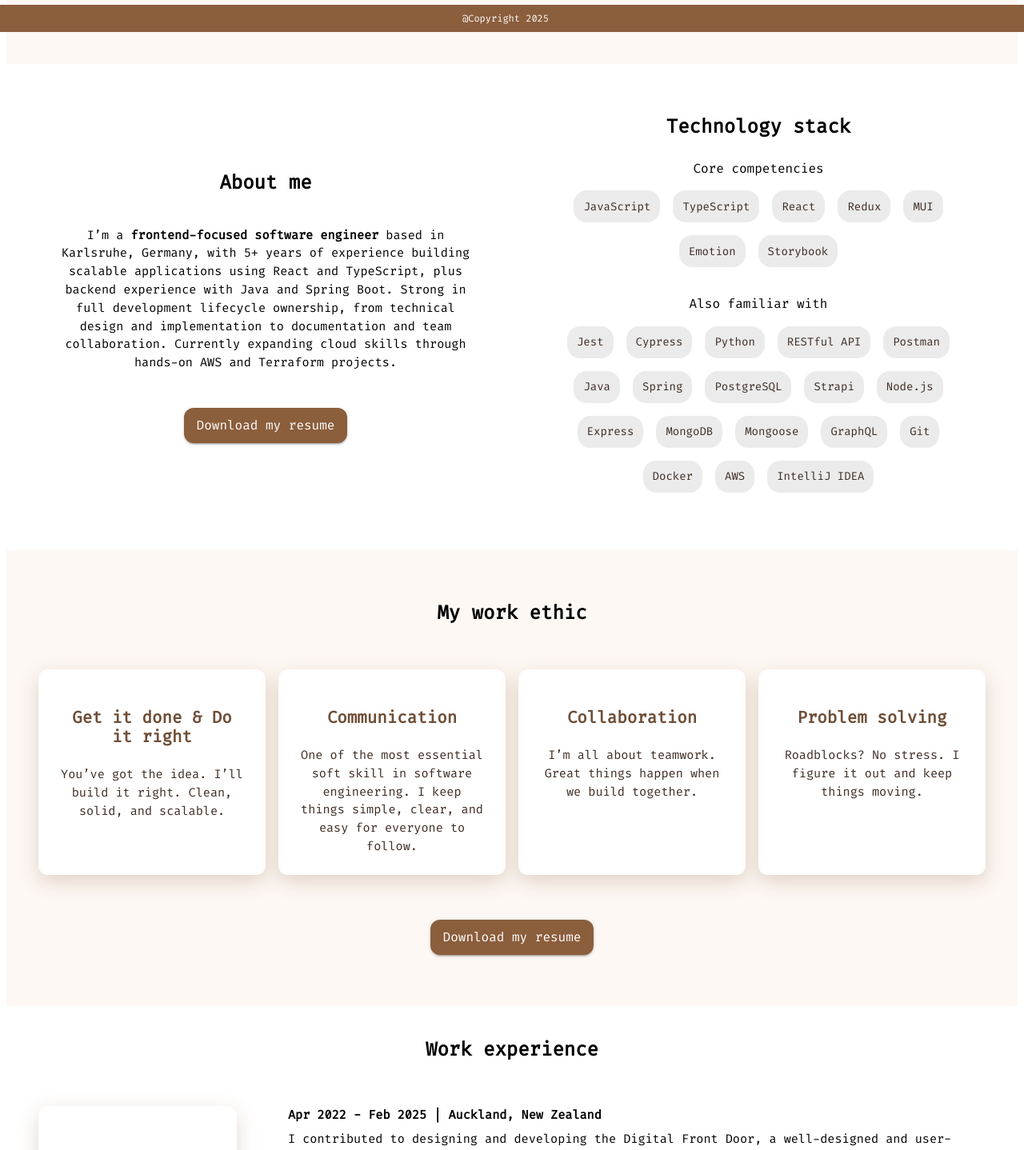
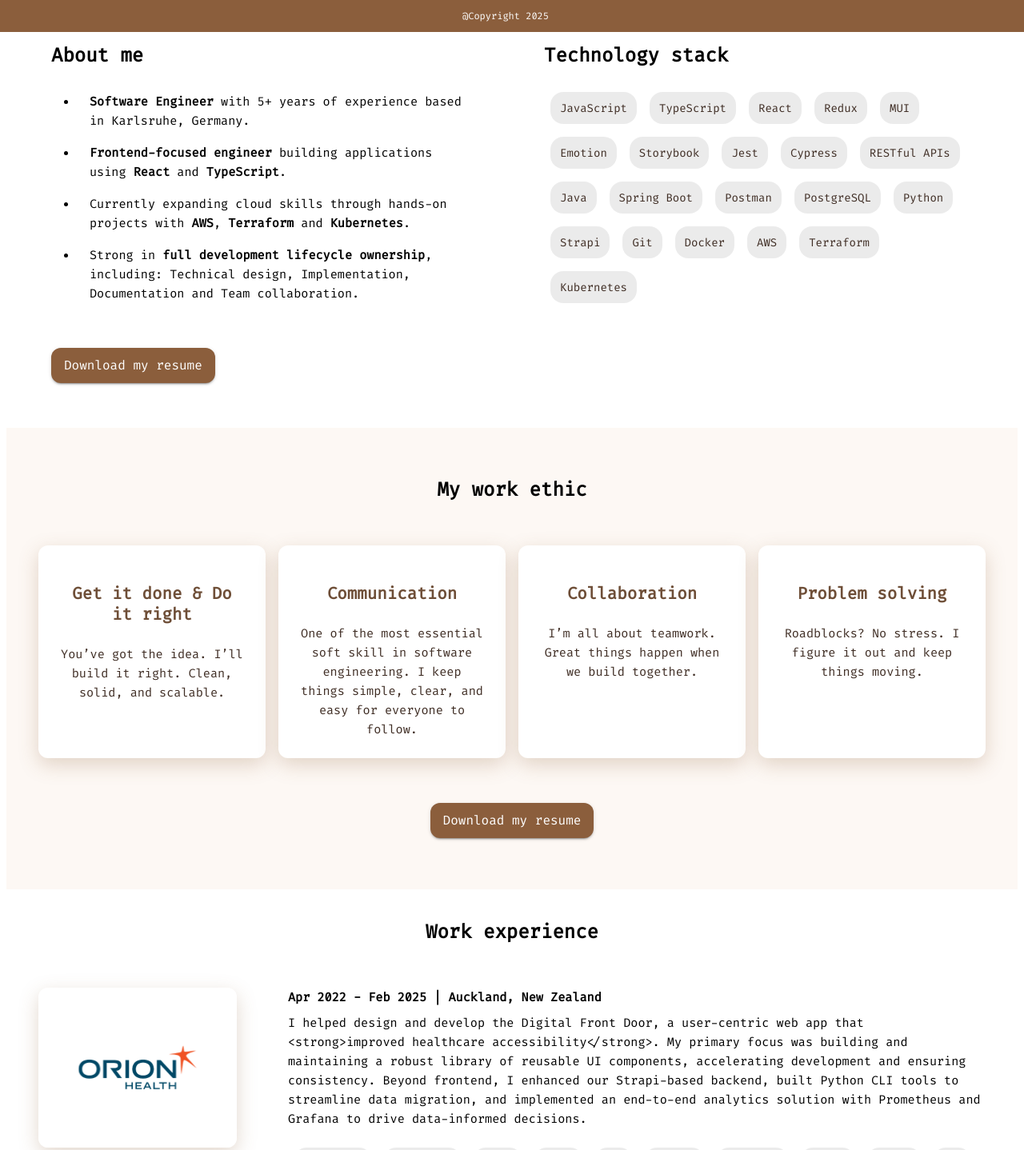
Before and after one commit to lrasata/lrasata-website, a React (Vite) app: page / in a window 1280 px wide. Shown: the part 760-2198 px from the top of the page at 80% size. Built offline with nearby package versions, Linux system fonts and the light colour scheme.

Commit message:
feat: added new projects and refactored sections

```diff
--- a/src/components/AboutMe.jsx
+++ b/src/components/AboutMe.jsx
@@ -8,6 +8,8 @@ import {
   useTheme,
 } from "@mui/material";
 import TechChip from "./TechChip.jsx";
+import List from "@mui/material/List";
+import ListItem from "@mui/material/ListItem";
 
 const CORE_COMPETENCIES = [
   "JavaScript",
@@ -17,27 +19,20 @@ const CORE_COMPETENCIES = [
   "MUI",
   "Emotion",
   "Storybook",
-];
-
-const OTHER_TECH_STACK = [
   "Jest",
   "Cypress",
+  "RESTful APIs",
+  "Java",
+  "Spring Boot",
+  "Postman",
+  "PostgreSQL",
   "Python",
-  "RESTful API",
-  "Postman",
-  "Java",
-  "Spring",
-  "PostgreSQL",
   "Strapi",
-  "Node.js",
-  "Express",
-  "MongoDB",
-  "Mongoose",
-  "GraphQL",
   "Git",
   "Docker",
   "AWS",
-  "IntelliJ IDEA",
+  "Terraform",
+  "Kubernetes",
 ];
 
 const AboutMe = () => {
@@ -56,27 +51,42 @@ const AboutMe = () => {
   return (
     <section id="about">
       <Container maxWidth="xl">
-        <Grid
-          container
-          spacing={2}
-          sx={{ minHeight: "70vh" }}
-          alignItems="center"
-          textAlign="center"
-          my={3}
-        >
+        <Grid container spacing={2} my={3}>
           <Grid size={{ xs: 12, sm: 12, md: 6 }} padding={isMobile ? 2 : 4}>
-            <Typography variant="h2" gutterBottom mb={5}>
+            <Typography variant="h2" gutterBottom mb={2}>
               About me
             </Typography>
-            <Typography variant="body1" component="p" gutterBottom>
-              I’m&nbsp;a <strong>frontend-focused software engineer</strong>{" "}
-              based in Karlsruhe, Germany, with 5+ years of experience building
-              scalable applications using React and TypeScript, plus backend
-              experience with Java and Spring Boot. Strong in full development
-              lifecycle ownership, from technical design and implementation to
-              documentation and team collaboration. Currently expanding cloud
-              skills through hands-on AWS and Terraform projects.
-            </Typography>
+            <List sx={{ listStyleType: "disc", pl: 4 }}>
+              <ListItem sx={{ display: "list-item" }}>
+                <Typography variant="body1" component="span" gutterBottom>
+                  <strong>Software Engineer</strong> with 5+ years of experience
+                  based in Karlsruhe, Germany.
+                </Typography>
+              </ListItem>
+              <ListItem sx={{ display: "list-item" }}>
+                <Typography variant="body1" component="span" gutterBottom>
+                  <strong>Frontend-focused engineer</strong> building
+                  applications using <strong>React</strong> and{" "}
+                  <strong>TypeScript</strong>.
+                </Typography>
+              </ListItem>
+              <ListItem sx={{ display: "list-item" }}>
+                <Typography variant="body1" component="span" gutterBottom>
+                  Currently expanding cloud skills through hands-on projects
+                  with <strong>AWS</strong>, <strong>Terraform</strong> and{" "}
+                  <strong>Kubernetes</strong>.
+                </Typography>
+              </ListItem>
+              <ListItem sx={{ display: "list-item" }}>
+                <Typography variant="body1" component="span" gutterBottom>
+                  Strong in{" "}
+                  <strong>full development lifecycle ownership</strong>,
+                  including: Technical design, Implementation, Documentation and
+                  Team collaboration.
+                </Typography>
+              </ListItem>
+            </List>
+
             <Button
               variant="contained"
               size="large"
@@ -91,18 +101,7 @@ const AboutMe = () => {
               Technology stack
             </Typography>
             <Box mt={3}>
-              <Typography variant="subtitle1" gutterBottom>
-                Core competencies
-              </Typography>
               {CORE_COMPETENCIES.map((skill, index) => (
-                <TechChip key={`${skill}-${index}`} label={skill} />
-              ))}
-            </Box>
-            <Box mt={3}>
-              <Typography variant="subtitle1" gutterBottom>
-                Also familiar with{" "}
-              </Typography>
-              {OTHER_TECH_STACK.map((skill, index) => (
                 <TechChip key={`${skill}-${index}`} label={skill} />
               ))}
             </Box>
--- /dev/null
+++ b/src/components/ExperimentSection.jsx
@@ -0,0 +1,84 @@
+import {
+  Box,
+  Button,
+  Card,
+  CardActions,
+  CardContent,
+  CardMedia,
+  Grid,
+  Typography,
+  useMediaQuery,
+  useTheme,
+} from "@mui/material";
+import PropTypes from "prop-types";
+import TechChip from "./TechChip.jsx";
+
+const ExperimentSection = ({ title, projectItems }) => {
+  const theme = useTheme();
+  const isMobile = useMediaQuery(theme.breakpoints.down("sm"));
+  return (
+    <>
+      <Typography variant="h2" gutterBottom my={5} sx={{ textAlign: "center" }}>
+        {title}
+      </Typography>
+      <Grid container spacing={3} display={"flex"} mb={5}>
+        {projectItems.map((item, index) => (
+          <Grid size={{ xs: 12, sm: 6, md: 3 }} key={`${item.title}-${index}`}>
+            <Card
+              sx={{
+                display: "flex",
+                flexDirection: "column",
+                height: "100%",
+              }}
+            >
+              <CardMedia
+                sx={{ height: 300 }}
+                image={item.logo}
+                title={item.ariaLabel}
+              />
+
+              <CardContent sx={{ flex: "1 1 auto" }}>
+                <Typography gutterBottom mb={1}>
+                  <strong>{item.title}</strong>
+                </Typography>
+                <Typography variant="body1">{item.description}</Typography>
+                <Box mt={2}>
+                  {item.tags.map((tag) => (
+                    <TechChip label={tag} key={tag} fontSize={12} height={30} />
+                  ))}
+                </Box>
+              </CardContent>
+              <CardActions sx={{ mt: "auto" }}>
+                <Button
+                  variant="outlined"
+                  href={item.link}
+                  target="_blank"
+                  fullWidth
+                >
+                  {item.buttonText}
+                </Button>
+              </CardActions>
+            </Card>
+          </Grid>
+        ))}
+      </Grid>
+    </>
+  );
+};
+
+ExperimentSection.propTypes = {
+  title: PropTypes.string,
+  projectItems: PropTypes.arrayOf(
+    PropTypes.shape({
+      logo: PropTypes.string,
+      ariaLabel: PropTypes.string,
+      title: PropTypes.string,
+      description: PropTypes.string,
+      link: PropTypes.string,
+      tags: PropTypes.arrayOf(PropTypes.string),
+      buttonText: PropTypes.string,
+    }),
+  ),
+};
+
+export default ExperimentSection;
--- a/src/components/Projects.jsx
+++ b/src/components/Projects.jsx
@@ -3,9 +3,10 @@ import orionhealthLogo from "../assets/orionhealth-logo.png";
 import obsLogo from "../assets/obs-logo.png";
 import todoList from "../assets/todolist.png";
 import themealrecipe from "../assets/themealrecipedb.png";
-import questionworkflow from "../assets/question-workflow.png";
+import koaLogo from "../assets/koa.png";
 import pokedex from "../assets/pokedex.png";
-import ProjectSection from "./ProjectSection.jsx";
+import WorkSection from "./WorkSection.jsx";
+import ExperimentSection from "./ExperimentSection.jsx";
 
 const WORK = [
   {
@@ -16,15 +17,12 @@ const WORK = [
         ariaLabel: "orion health",
         title: "Apr 2022 - Feb 2025 | Auckland, New Zealand",
         description:
-          "I contributed to designing and developing the Digital Front Door, a well-designed and user-friendly web application that empowered users in their healthcare journey. " +
-          "While my primary focus was on building and maintaining a library of reusable UI components and features, I also played a role beyond frontend development. " +
-          "I contributed to enhancing and maintaining our backend application built with Strapi, developed Python CLI tools for data migration, " +
-          "and helped implement an end-to-end solution for user analytics using tools like Prometheus and Grafana.",
+          "I helped design and develop the Digital Front Door, a user-centric web app that <strong>improved healthcare accessibility</strong>. My primary focus was building and maintaining a robust library of reusable UI components, accelerating development and ensuring consistency. Beyond frontend, I enhanced our Strapi-based backend, built Python CLI tools to streamline data migration, and implemented an end-to-end analytics solution with Prometheus and Grafana to drive data-informed decisions.",
         link: "https://orionhealth.com/global/digital-front-door/#",
         buttonText: "View the project",
         tags: [
-          "Javascript",
-          "Typescript",
+          "JavaScript",
+          "TypeScript",
           "React",
           "Redux",
           "MUI",
@@ -44,9 +42,7 @@ const WORK = [
         ariaLabel: "orange business services",
         title: "Sept 2016 - Sept 2019 | Rennes, France",
         description:
-          "I contributed to designing and developing the Flux Vision client web portal, built using JHipster, a full-stack development platform. " +
-          "The web application featured a Spring Boot backend and an Angular frontend. This portal enabled clients to securely access statistical reports derived from " +
-          "mobile data analytics on the Orange mobile network, providing valuable insights for business and operational decision-making.",
+          "Contributed to the design and development of the Flux Vision client web portal using JHipster, combining a Spring Boot backend with an Angular frontend. The portal enabled Orange clients to securely access data analytics reports and dashboards, delivering actionable insights that supported strategic business and operational decisions.",
         link: "https://www.orange-business.com/en/solutions/data-intelligence-iot/flux-vision",
         buttonText: "View the project",
         tags: ["Angular", "Typescript", "Java", "Spring Boot", "JHipster"],
@@ -57,70 +53,43 @@ const WORK = [
     title: "Experiments",
     projectItems: [
       {
+        logo: koaLogo,
+        ariaLabel: "Koa UI",
+        title: "Koa UI - Design System",
+        description:
+          "Lightweight, themeable React component library built with Emotion and Storybook.",
+        link: "https://github.com/lrasata/koa-ui",
+        buttonText: "Access demo and code",
+        tags: ["React", "Emotion", "Storybook", "Chromatic"],
+      },
+      {
         logo: todoList,
         ariaLabel: "My TODO list",
         title: "My TODO list",
-        description:
-          "This project is a full stack web application which I built as a practice of learning : Node.js, Express, MongoDB and Mongoose. " +
-          "This web application also features a frontend built with Mui and React, it also uses Redux toolkit for state management",
+        description: "MERN full stack web application",
         link: "https://github.com/lrasata/todo-list-app",
         buttonText: "Access demo and code",
-        tags: [
-          "Typescript",
-          "React",
-          "MUI",
-          "Redux",
-          "Node.js",
-          "Express",
-          "MongoDB",
-          "Mongoose",
-          "NoSQL",
-          "Restful API",
-        ],
+        tags: ["MongoDB", "Express", "React", "Redux", "NoSQL", "Restful APIs"],
       },
       {
         logo: themealrecipe,
         ariaLabel: "The meal recipe database",
         title: "The meal recipe database",
         description:
-          "This web application, powered by TheMealDB API, lets users search for their favorite recipes. It also serves as a training project, showcasing the use of React, Redux, Redux Toolkit, Redux Thunk, and React Router.",
+          "Web application  showcasing React, Redux, Redux Toolkit, Redux Thunk, and React Router.",
         link: "https://github.com/lrasata/themeal-recipe-db-app",
         buttonText: "Access demo and code",
-        tags: ["Typescript", "React", "MUI", "Redux"],
+        tags: ["Typescript", "React", "Redux", "MUI"],
       },
       {
         logo: pokedex,
         ariaLabel: "Pokedex",
         title: "Pokedex",
         description:
-          "Another full stack web application which I built as a practice of learning GraphQL. " +
-          "This web application features a backend built with Node.js, Express, MongoDB and Mongoose. And the frontend is built with Mui and React.",
+          "Full stack web application built as a practice of learning GraphQL.",
         link: "https://github.com/lrasata/pokedex/tree/main",
         buttonText: "Access demo and code",
-        tags: [
-          "Javascript",
-          "Typescript",
-          "React",
-          "MUI",
-          "Node.js",
-          "Express",
-          "MongoDB",
-          "Mongoose",
-          "GraphQL",
-          "NoSQL",
-        ],
-      },
-      {
-        logo: questionworkflow,
-        ariaLabel: "Question workflow app",
-        title: "Question workflow widget",
-        description:
-          "This project features a Strapi-powered backend, where admin users can define a collection of questions and possible answers through the Strapi Admin Panel. " +
-          "The React-based frontend presents these workflow questions to end users, allowing them to select their responses. " +
-          "It showcases how to build a lightweight full stack solution using React and Strapi.",
-        link: "https://github.com/lrasata/question-workflow-frontend-app",
-        buttonText: "Access demo and code",
-        tags: ["Typescript", "React", "MUI", "Redux", "Strapi", "Restful API"],
+        tags: ["React", "MUI", "Express", "MongoDB", "GraphQL", "NoSQL"],
       },
     ],
   },
@@ -131,13 +100,16 @@ const Projects = () => {
     <section id="work">
       <Box alignContent="center" sx={{ minHeight: "50vh" }}>
         <Container maxWidth="xl">
-          {WORK.map((item, index) => (
-            <ProjectSection
-              key={`${index}-${item.title}`}
-              title={item.title}
-              projectItems={item.projectItems}
-            />
-          ))}
+          <WorkSection
+            key={`${WORK[0].title}`}
+            title={WORK[0].title}
+            projectItems={WORK[0].projectItems}
+          />
+          <ExperimentSection
+            key={`${WORK[1].title}`}
+            title={WORK[1].title}
+            projectItems={WORK[1].projectItems}
+          />
         </Container>
       </Box>
     </section>
--- a/src/components/ProjectSection.jsx
+++ b/src/components/WorkSection.jsx
@@ -4,7 +4,6 @@ import {
   Card,
   CardMedia,
   Grid,
-  Stack,
   Typography,
   useMediaQuery,
   useTheme,
@@ -13,7 +12,7 @@ import PropTypes from "prop-types";
 import TechChip from "./TechChip.jsx";
 import Divider from "@mui/material/Divider";
 
-const ProjectSection = ({ title, projectItems }) => {
+const WorkSection = ({ title, projectItems }) => {
   const theme = useTheme();
   const isMobile = useMediaQuery(theme.breakpoints.down("sm"));
   return (
@@ -43,7 +42,7 @@ const ProjectSection = ({ title, projectItems }) => {
             <Typography gutterBottom mb={1}>
               <strong>{item.title}</strong>
             </Typography>
-            <Typography>{item.description}</Typography>
+            <Typography variant="body1">{item.description}</Typography>
             <Box my={2}>
               {item.tags.map((tag) => (
                 <TechChip label={tag} key={tag} fontSize={12} height={30} />
@@ -65,7 +64,7 @@ const ProjectSection = ({ title, projectItems }) => {
   );
 };
 
-ProjectSection.propTypes = {
+WorkSection.propTypes = {
   title: PropTypes.string,
   projectItems: PropTypes.arrayOf(
     PropTypes.shape({
@@ -80,4 +79,4 @@ ProjectSection.propTypes = {
   ),
 };
 
-export default ProjectSection;
+export default WorkSection;
--- a/src/theme.js
+++ b/src/theme.js
@@ -9,6 +9,7 @@ const theme = createTheme({
       "@media (min-width:960px)": {
         fontSize: "2rem", // md and up
       },
+      lineHeight: "1.7rem",
     },
     h2: {
       fontWeight: 600,
@@ -16,6 +17,7 @@ const theme = createTheme({
       "@media (min-width:960px)": {
         fontSize: "1.5rem",
       },
+      lineHeight: "1.7rem",
     },
     h3: {
       fontWeight: 600,
@@ -23,12 +25,14 @@ const theme = createTheme({
       "@media (min-width:960px)": {
         fontSize: "1.3rem",
       },
+      lineHeight: "1.6rem",
     },
     body1: {
       fontSize: "0.85rem",
       "@media (min-width:960px)": {
         fontSize: "0.95rem",
       },
+      lineHeight: "1.5rem",
     },
     button: {
       textTransform: "none",
```
Also changed, not shown: src/components/HeroBanner.jsx (+5 -5 lines), src/assets/koa.png (added).
